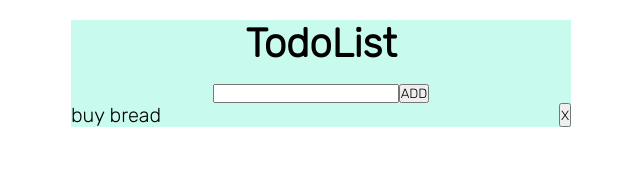
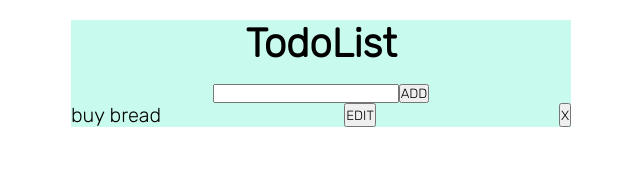
Before and after one commit to magdakok/React-Course-TodoList, a React (Create React App) app: page / in a window 1280 px wide. Shown: the top 193 px of the page, without its empty margins (319-959 px from the left). Built offline with nearby package versions, Linux system fonts and the light colour scheme.

Commit message:
add markCompleted function

```diff
--- a/src/Todo.js
+++ b/src/Todo.js
@@ -4,16 +4,28 @@ class Todo extends Component {
     constructor(props){
         super(props);
         this.handleRemove = this.handleRemove.bind(this);
+        this.handleEdit = this.handleEdit.bind(this);
+        this.handleCompleted = this.handleCompleted.bind(this);
     }
 
     handleRemove(e){
         this.props.removeTodo(e.target.id);
     }
 
+    handleCompleted(){
+        this.props.markCompleted(this.props.id)
+    }
+
+    handleEdit(e){
+        console.log('editing');
+    }
+
     render(){
         return (
             <div className="Todo">
-                <div className="Todo__text">{this.props.todo}</div><button onClick={this.handleRemove} id={this.props.id}>X</button>
+                <div className={`Todo__text ${this.props.isDone && `Todo__text-done`}`} onClick={this.handleCompleted}>{this.props.todo}</div>
+                <button onClick={this.handleEdit} id={this.props.id}>EDIT</button>
+                <button onClick={this.handleRemove} id={this.props.id}>X</button>
             </div>
         )
     }
--- a/src/TodoList.js
+++ b/src/TodoList.js
@@ -13,12 +13,26 @@ class TodoList extends Component {
         }
         this.addTodo = this.addTodo.bind(this);
         this.removeTodo = this.removeTodo.bind(this);
+        this.markCompleted = this.markCompleted.bind(this);
     }
 
     addTodo(todo){
         let newTodo = {...todo, isDone: false, id: uuidv4()}
         this.setState(st=>({
             todos: [newTodo, ...st.todos]
+        }))
+    }
+
+    markCompleted(itemCompleted){
+    let newTodoList = this.state.todos.map(td =>{
+            if (td.id === itemCompleted){
+                return {...td, isDone: !td.isDone}
+            } else {
+                return {...td}
+            }
+        });
+        this.setState(st =>({
+            todos: [...newTodoList]
         }))
     }
 
@@ -38,7 +52,7 @@ class TodoList extends Component {
                 <h1>TodoList</h1>
                 <TodoForm addTodo={this.addTodo}/>
                 {this.state.todos.map(todo =>(
-                    <Todo todo={todo.todo} isDone={todo.isDone} key={todo.id} id={todo.id} removeTodo={this.removeTodo} />
+                    <Todo todo={todo.todo} isDone={todo.isDone} key={todo.id} id={todo.id} removeTodo={this.removeTodo} markCompleted={this.markCompleted} />
                 ))}
             </div>
         )
--- a/src/style/_Todo.scss
+++ b/src/style/_Todo.scss
@@ -2,3 +2,12 @@
     display: flex;
     justify-content: space-between;
 }
+
+.Todo__text {
+    cursor: pointer;
+}
+
+.Todo__text-done {
+    text-decoration: line-through;
+    color: grey;
+}
```
